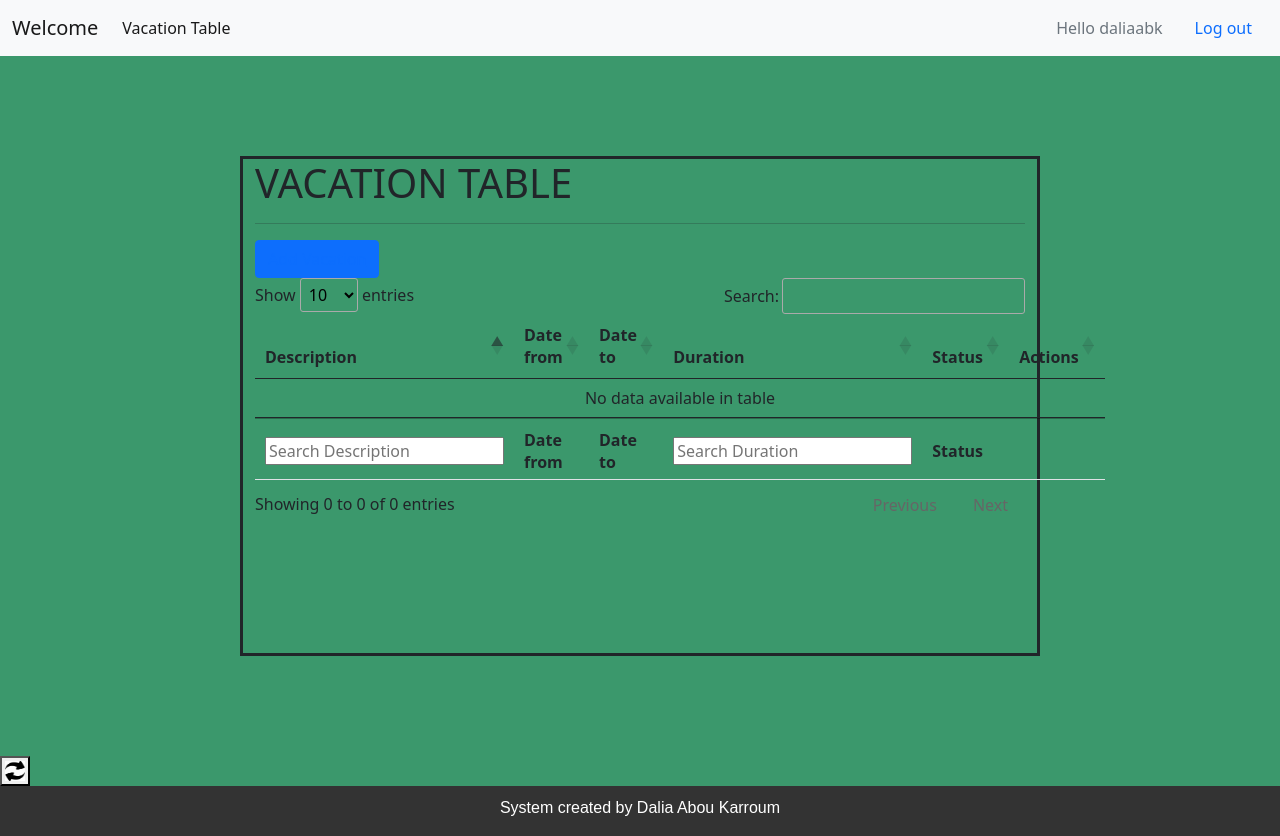
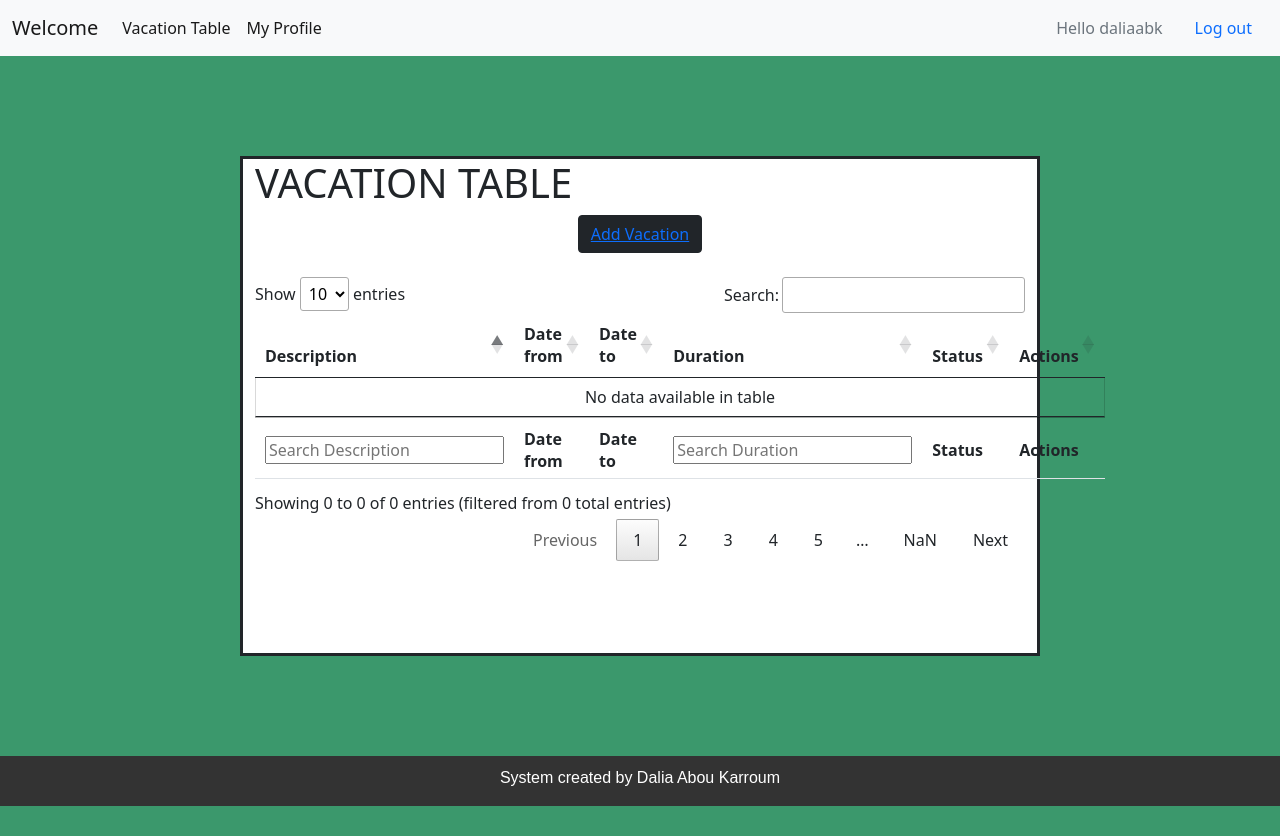
Before and after one commit to hassansalahnasrallah/python-bootcamp, a Django app: page /page/ in a window 1280 px wide. After the commit the page ends 806 px from the top, so only its background shows below. Run offline with Django 3.2, Linux system fonts and the light colour scheme; a user stored in the database is signed in; data comes from the database, SQL or seed files in the repository; both versions use the stored data as it was after the commit; data that the repository does not hold is empty; some libraries are stand-ins or nearby versions.

Commit message:
new updated version

```diff
--- a/final_project/final_app/views.py
+++ b/final_project/final_app/views.py
@@ -96,7 +96,10 @@ def register(request):
             log.debug("Saved profile and user for user: %s", user)
             registered = True
             #login user
+            login(request,user)
             #redirect to the home or vacation page
+            return HttpResponseRedirect(reverse('vacation_page'))
+
         else:
             print("form not valid")
 
@@ -251,9 +254,27 @@ def vacation_grid(request):
 
     data = []
 
-    employee_id =request.user.id #request.POST.get('employee_id')
+    employee_id = request.user.id #request.POST.get('employee_id')
+    table_length = request.POST.get('length')
+    global_search =request.POST.get('search[value]')
 
-    vacations = Vacation.objects.filter(employee_id=employee_id).all()
+
+    sorting_column_index = request.POST.get('order[0][column]')
+    sorting_column_direction = request.POST.get('order[0][dir]')
+
+    sorted_column = request.POST.get('columns[%s][name]' % (sorting_column_index))
+
+    qset = Q(employee_id=employee_id)
+
+    if global_search:
+        qset &= Q(description__icontains=global_search)
+
+
+
+
+    vacations = Vacation.objects.filter(qset).all().order_by("%s%s" % ("-" if sorting_column_direction == "desc" else "", sorted_column))[:int(table_length)]
+    log.debug("Total retrieved: %s", len(vacations))
+
 
     for vacation in vacations:
         data.append({'id': vacation.id,  'description': vacation.description, 'duration': vacation.duration,
@@ -341,6 +362,7 @@ def save_profile(request):
 
 def update_status(request):
     """
+    Update status
     """
     vacation_id = request.POST.get('vacation_id')
 
@@ -373,6 +395,40 @@ def update_status(request):
 
     return HttpResponse(json.dumps(response))
 
+def delete_vacation(request):
+    """
+    Delete vacation
+    """
+    vacation_id = request.POST.get('vacation_id')
+
+    status = "OK"
+    message = "SUCCESS"
+    payload = {}
+
+    try:
+        if vacation_id:
+            #update
+            vacation = Vacation.objects.filter(id=vacation_id).first()
+
+            vacation.delete()
+
+            response = "SUCCESS"
+
+            log.debug("%s vacation successfully" % ("Updated" if vacation_id else "Created"))
+        else:
+            message = "VACATION_NOT_FOUND"
+            status = "FAIL"
+
+    except:
+        message = "SYSTEM_ERROR"
+        status = "FAIL"
+        log.error("Error while saving vacation", exc_info=1)
+
+    response = {'status': status, 'message': message, 'payload': payload}
+
+    return HttpResponse(json.dumps(response))
+
+
 urlpatterns = [
   url(r'^$',index,name="index"),
   url(r'test/',test,name="test"),
@@ -389,6 +445,8 @@ urlpatterns = [
   url(r'profile/',profile_form,name="profile_form"),
   url(r'save_profile_user/',save_profile,name="save_profile"),
   url(r'update_status/',update_status,name="update_status"),
+  url(r'delete_vacation/',delete_vacation,name="delete_vacation"),
+
 
 
     ]
--- a/final_project/static/css/index.css
+++ b/final_project/static/css/index.css
@@ -1,3 +1,3 @@
 body{
-	background-color: red;
+	background-color: rgb(150, 38, 217);
 }
--- /dev/null
+++ b/final_project/static/css/vacation_page.css
@@ -0,0 +1,8 @@
+#big_div{
+	width:800px;
+	min-height: 500px;
+	margin-top: 100;
+    margin-bottom: 100;
+	border-style : solid;
+	background-color: white;
+}
--- a/final_project/templates/base.html
+++ b/final_project/templates/base.html
@@ -8,23 +8,20 @@
 
     	<title>{%block title%} {% endblock %}</title>
 
-        <link href="https://cdn.jsdelivr.net/npm/bootstrap@5.0.0-beta3/dist/css/bootstrap.min.css" rel="stylesheet" integrity="sha384-eOJMYsd53ii+scO/bJGFsiCZc+5NDVN2yr8+0RDqr0Ql0h+rP48ckxlpbzKgwra6" crossorigin="anonymous">
+         <link href="https://cdn.jsdelivr.net/npm/bootstrap@5.0.0-beta3/dist/css/bootstrap.min.css" rel="stylesheet" integrity="sha384-eOJMYsd53ii+scO/bJGFsiCZc+5NDVN2yr8+0RDqr0Ql0h+rP48ckxlpbzKgwra6" crossorigin="anonymous">
     	 <link id="bsdp-css" href="https://unpkg.com/bootstrap-datepicker@1.9.0/dist/css/bootstrap-datepicker3.min.css" rel="stylesheet">
     	 <link rel="stylesheet" href= "//cdnjs.cloudflare.com/ajax/libs/toastr.js/latest/css/toastr.min.css">
-    	 <link rel="stylesheet" type="text/css" href="https://cdn.datatables.net/1.10.24/css/jquery.dataTables.css">
     	 <link rel="stylesheet" href="https://cdnjs.cloudflare.com/ajax/libs/font-awesome/4.7.0/css/font-awesome.min.css">
+         <link rel="stylesheet" type="text/css" href="https://cdn.datatables.net/1.10.24/css/jquery.dataTables.css">
 
-    	<script src="https://code.jquery.com/jquery-1.12.4.js" integrity="sha256-Qw82+bXyGq6MydymqBxNPYTaUXXq7c8v3CwiYwLLNXU=" crossorigin="anonymous"></script>
-		<script src="https://cdn.jsdelivr.net/npm/jquery-validation@1.19.3/dist/jquery.validate.min.js"></script>
-		<!-- <script src="https://code.jquery.com/ui/1.12.1/jquery-ui.js"></script> -->
-		<script src="https://cdn.jsdelivr.net/npm/bootstrap@5.0.0-beta3/dist/js/bootstrap.bundle.min.js" integrity="sha384-JEW9xMcG8R+pH31jmWH6WWP0WintQrMb4s7ZOdauHnUtxwoG2vI5DkLtS3qm9Ekf" crossorigin="anonymous"></script>
-		<script src="https://unpkg.com/bootstrap-datepicker@1.9.0/dist/js/bootstrap-datepicker.min.js"></script>
-		<script src="https://momentjs.com/downloads/moment.min.js"></script>
-		<script src="//cdnjs.cloudflare.com/ajax/libs/toastr.js/latest/js/toastr.min.js"></script>
-		<script type="text/javascript" charset="utf8" src="https://cdn.datatables.net/1.10.24/js/jquery.dataTables.js"></script>
+    	 <link rel="stylesheet" href= "{% static 'css/general.css' %}">
+
+    	 {% block style_container %}
 
 
-        <link rel="stylesheet" href= "{% static 'css/general.css' %}">
+    	 {% endblock %}
+
+
    </head>
 
    <body>
@@ -43,7 +40,7 @@
           			<a class="nav-link active" aria-current="page" href="{%url 'vacation_page' %}">Vacation Table</a>
         			</li>
         			<li class="nav-item">
-
+          			<a class="nav-link active" aria-current="page" href="{%url 'profile_form' %}">My Profile</a>
         			</li>
        			</ul>
 
@@ -86,13 +83,29 @@
       	{% endblock %}
       </div>
 
-     <button  type="button" class="Update"><img src="{% static 'images/update.jpg' %}" class="image" style="width: 20px; height: 20px; margin: -10;"/></button>
+
 
 	<div id="down">
 		<p id="text_down">System created by Dalia Abou Karroum</p>
 	</div>
 
    </body>
+
+   <script src="https://code.jquery.com/jquery-1.12.4.js" integrity="sha256-Qw82+bXyGq6MydymqBxNPYTaUXXq7c8v3CwiYwLLNXU=" crossorigin="anonymous"></script>
+   <script src="https://cdn.jsdelivr.net/npm/jquery-validation@1.19.3/dist/jquery.validate.min.js"></script>
+   <!-- <script src="https://code.jquery.com/ui/1.12.1/jquery-ui.js"></script> -->
+   <script src="https://cdn.jsdelivr.net/npm/bootstrap@5.0.0-beta3/dist/js/bootstrap.bundle.min.js" integrity="sha384-JEW9xMcG8R+pH31jmWH6WWP0WintQrMb4s7ZOdauHnUtxwoG2vI5DkLtS3qm9Ekf" crossorigin="anonymous"></script>
+   <script src="https://unpkg.com/bootstrap-datepicker@1.9.0/dist/js/bootstrap-datepicker.min.js"></script>
+   <script src="https://momentjs.com/downloads/moment.min.js"></script>
+   <script src="//cdnjs.cloudflare.com/ajax/libs/toastr.js/latest/js/toastr.min.js"></script>
+
+
+	 {% block scripts %}
+
+
+	 {% endblock %}
+
+
 
 </html>
 
--- a/final_project/templates/vacation_form.html
+++ b/final_project/templates/vacation_form.html
@@ -43,8 +43,14 @@
 
 	<br/>
 	<button type="button" id="save_vacation" class="btn btn-success">Save</button>
+
+	<p></p>
+	<a href="{% url 'vacation_page' %}">Go to your vacation table</a>
 </form>
 
+{% endblock %}
+
+{% block scripts %}
 
 <script>
 	$(function(){
--- a/final_project/templates/vacation_page.html
+++ b/final_project/templates/vacation_page.html
@@ -1,15 +1,19 @@
 {% extends 'base.html' %}
 {% load static  %}
+
+
+
+
 {% block block2 %}
 <h1>VACATION TABLE</h1>
 
-<hr>
 {% csrf_token %}
+<div class="col-sm-12 d-flex justify-content-center">
+	<button class="btn btn-dark" ><a href="{% url 'vacation_form' %}">Add Vacation</a></button>
+</div>
+<br/>
 <div class="col-sm-12">
-	<button class="btn btn-primary"><a href="{% url 'vacation_form' %}">Add Vacation</a></button>
-</div>
-<div class="col-sm-12">
-<table id= "vacation_table" class= "table">
+<table id= "vacation_table" class= "table  row-border cell-border ">
 	<thead>
 		<tr>
 			<th>Description</th>
@@ -30,7 +34,7 @@
 			<th style="width:140px;" data-searchable="false" >Date to</th>
 			<th style="width:140px;" data-searchable="true" >Duration</th>
 			<th style="width:140px;" data-searchable="false" >Status</th>
-			<th style="width:140px;" data-searchable="false"></th>
+			<th style="width:140px;" data-searchable="false">Actions</th>
 		</tr>
 	</tfoot>
 </table>
@@ -50,18 +54,52 @@
         <input name="vacation_id" type="hidden" />
       </div>
       <div class="modal-footer">
-        <button type="button" id="save_status" class="btn btn-primary">Save</button>
-        <button type="button" class="btn btn-secondary" data-dismiss="modal">Close</button>
+        <button type="button" id="save_status" class="btn btn-primary">Update</button>
+        <button type="button" id="hide_modal" class="btn btn-secondary" data-dismiss="modal">Close</button>
       </div>
     </div>
   </div>
 </div>
 
+
+<div class="modal" tabindex="-1" role="dialog" id="delete_vacation_modal">
+  <div class="modal-dialog" role="document">
+    <div class="modal-content">
+      <div class="modal-header">
+        <h5 class="modal-title">Delete Vacation</h5>
+        <button type="button" class="close" data-dismiss="modal" aria-label="Close">
+          <span aria-hidden="true">&times;</span>
+        </button>
+      </div>
+      <div class="modal-body">
+        <p>Are you sure you want to delete?</p>
+        <input name="vacation_id" type="hidden" />
+      </div>
+      <div class="modal-footer">
+        <button type="button" id="delete_vacation" class="btn btn-primary">Delete</button>
+        <button type="button" id="close_modal" class="btn btn-secondary" data-dismiss="modal">Close</button>
+      </div>
+    </div>
+  </div>
+</div>
+
+
+{% endblock %}
+
+
+{% block scripts %}
+
+<link rel="stylesheet" href= "{% static 'css/vacation_page.css' %}">
+
+<script type="text/javascript" charset="utf8" src="https://cdn.datatables.net/1.10.24/js/jquery.dataTables.js"></script>
 <script>
 
 	$(function(){
 
 		var vacay_table = $('#vacation_table').DataTable({
+
+			responsive: true,
+
 			ajax: {
 				url: '{% url "vacation_grid" %}',
 				type: 'POST',
@@ -72,20 +110,24 @@
 
 				}
 			},
-			responsive: true,
+
+			lengthMenu: [1, 5, 10, 25, 50 ],
+
+			pageLength: 10,
+
+			processing: true,
+			serverSide: true,
+
 			columns: [
 				{'data': 'description', 'name': 'description', 'sortable':true},
-				{'data': 'date_from', 'name': 'date_from'},
-				{'data': 'date_to', 'name': 'date_to'},
-				{'data': 'duration', 'name': 'duration'},
+				{'data': 'date_from', 'name': 'date_from', 'sortable':true},
+				{'data': 'date_to', 'name': 'date_to', 'sortable':true},
+				{'data': 'duration', 'name': 'duration', 'sortable':true},
 				{'data': 'status', 'name': 'status'},
 				{'data': 'action'}
 
-				//{'data': 'date_from', 'name': 'date_from'},
-				//{'data': 'date_to', 'name': 'date_to'},
+				],
 
-				],
-			//data esm l data elle be3eta mn l views w name huwe esm l field
 
 			columnDefs: [
 				{
@@ -93,7 +135,7 @@
 					title: 'Actions',
 					render: function(data, type, full, meta){
 						var edit_url = "{% url 'vacation_form' %}?id=" + full.id;
-						return "<a href='"+edit_url+"'>Edit</a> <button class='btn btn-success btn-sm btn-update' type='button' data-id="+full.id+"><i class='fa fa-check'></i></button>"
+						return "<a href='"+edit_url+"'>Edit</a> <button class='btn btn-dark btn-sm btn-update' type='button' data-id="+full.id+"><i class='fa fa-refresh' aria-hidden='true'></i></button> <button class='btn btn-dark btn-sm btn-delete' type='button' data-id="+full.id+"><i class='fa fa-trash' aria-hidden='true'></i></button>"
 					}
 
 				}
@@ -102,9 +144,9 @@
 			createdRow: function(row, data, dataIndex){
 				console.log(data)
 				if(data['status'] == "Active"){
-					$(row).css({'background-color': "green"})
+					$(row).css({'background-color': "white"})
 				}else{
-					$(row).css({'background-color': "red"})
+					$(row).css({'background-color': "#ff5656"})
 				}
 			}
 		});
@@ -130,6 +172,11 @@
 			$("input[name=vacation_id]").val($(this).attr('data-id'));
 		});
 
+		$("#hide_modal").click(function(){
+
+				$("#vacation_status_modal").hide();
+		});
+
 		$("#save_status").click(function(){
 			$.ajax({
 				type:"POST",
@@ -149,22 +196,60 @@
 					}else{
 						if(response.message == "VACATION_NOT_FOUND"){
 							toastr.error('Vacation not found')
-						}else if(response.message == "NAME_EXISTS"){
-							alert("This topic already found");
-						}else if(response.message == "MISSING_REQUIRED_PARAMETERS"){
-							alert("You have missing parameters");
 						}
 					}
 			    },
 			    error: function(){
-			    	alert("Error in save")
+			    	toastr.error('An Error Has Occured')
 				}
 			});
 		});
 
+
+		$("#vacation_table tbody").on('click', '.btn-delete', function(){
+
+			$("#delete_vacation_modal").show();
+			$("input[name=vacation_id]").val($(this).attr('data-id'));
+		});
+
+		 $("#close_modal").click(function(){
+
+			$("#delete_vacation_modal").hide();
+		 });
+
+		 $("#delete_vacation").click(function(){
+				$.ajax({
+					type:"POST",
+					url: "{% url 'delete_vacation' %}",
+					data:{
+						vacation_id: $("input[name=vacation_id]").val(),
+						csrfmiddlewaretoken: $("input[name=csrfmiddlewaretoken]").val(),
+					},
+					dataType: 'json',//json bcz data is dictionary
+					success: function(response){
+						console.log(response)
+
+						if(response.status == 'OK'){
+							toastr.success('Vacation deleted successfuly');
+							vacay_table.ajax.reload(); //to auto update table on success
+							$("#vacation_status_modal").hide();
+						}else{
+							if(response.message == "VACATION_NOT_FOUND"){
+								toastr.error('Vacation not found')
+							}
+						}
+				    },
+				    error: function(){
+				    	toastr.error('An Error Has Occured')
+					}
+				});
+			});
+
 	});
 
 </script>
+
+
 {% endblock %}
 
 <!--
```
Also changed, not shown: final_project/templates/index.html (+10 -3 lines), final_project/templates/registration.html (+4 -4 lines), final_project/db.sqlite3 (added), final_project/media/profile_pics/picture_OFZHyeL.png (added).
